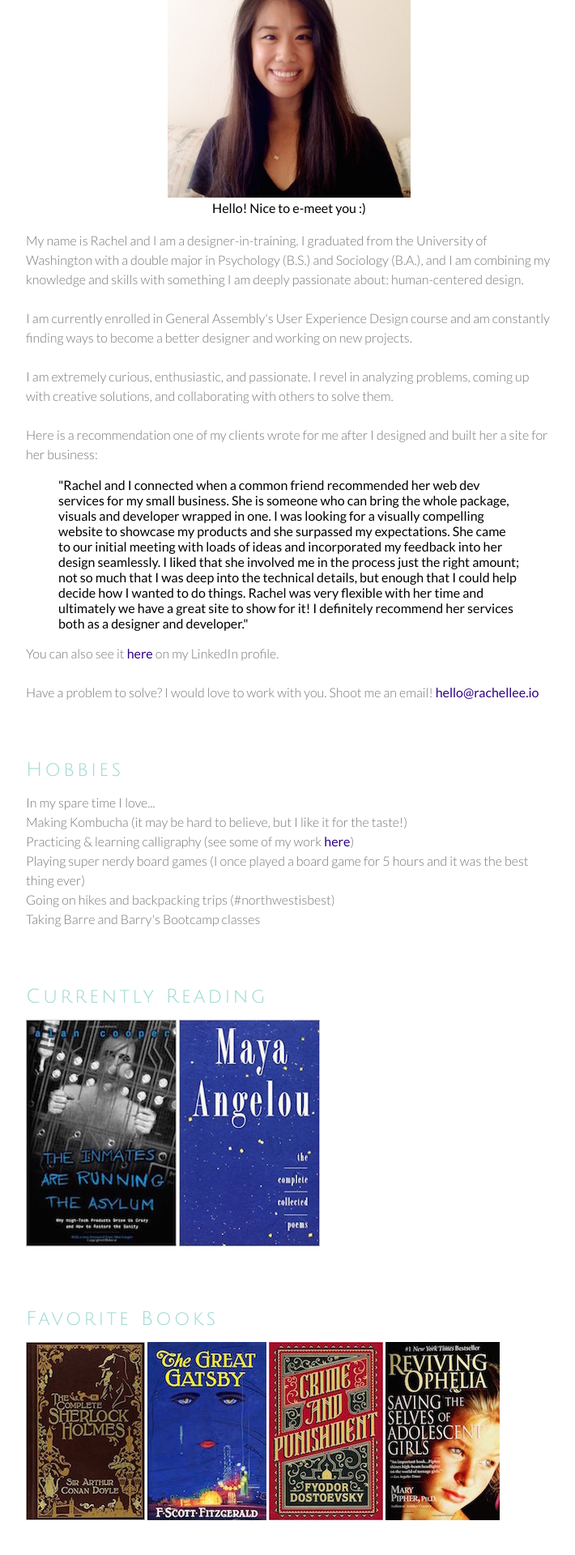
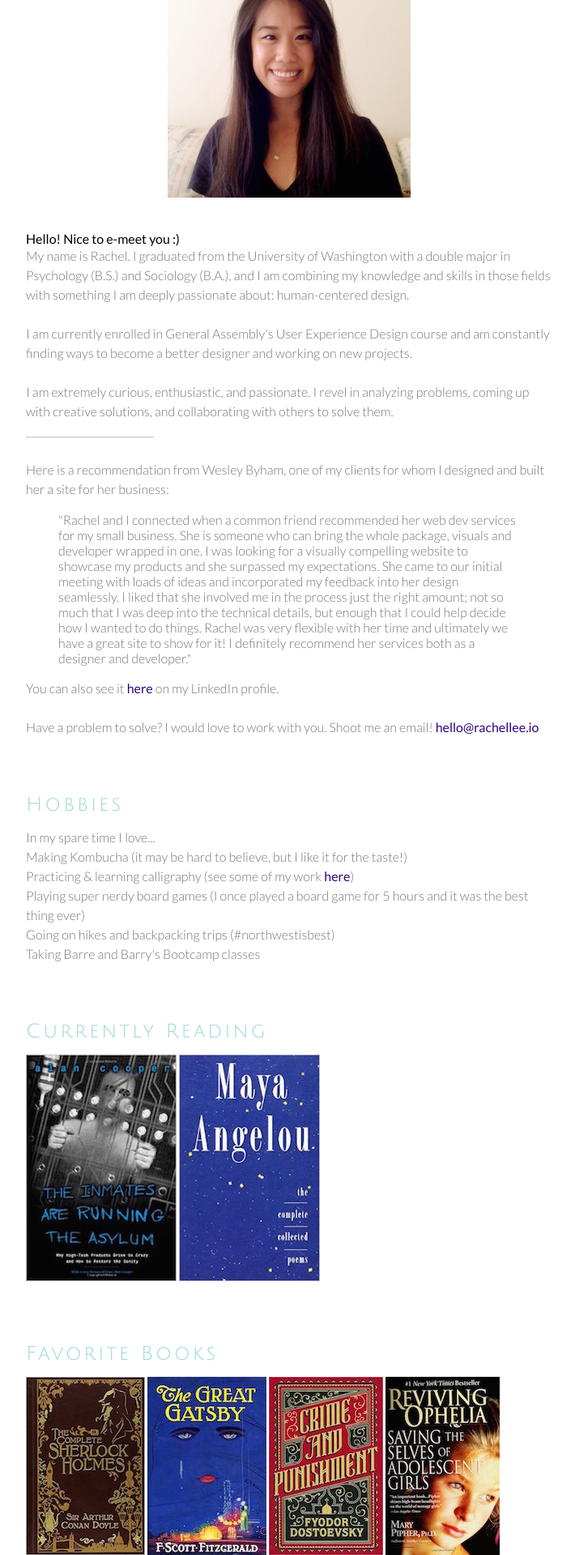
Before and after one commit to rachellee/resume, a Jekyll site: the page built from index.html, in a window 1280 px wide. Shown: the part 1034-2954 px from the top of the page at 81% size, without its empty margins (283-993 px from the left). Built offline with Jekyll 4.4.1, drawn with Linux system fonts in a browser that asks for light colours; nearby versions of some CDN libraries; some web fonts are replaced.

Commit message:
about me, block quote

```diff
--- a/index.html
+++ b/index.html
@@ -11,14 +11,16 @@ layout: default
 
 	<div class="story_section">
 		<h1>About Me</h1>
-		<center><img src="/images/prof.JPG" class="profile_pic"><BR>
-			Hello! Nice to e-meet you :)</center><BR>
-		<p>My name is Rachel and I am a designer-in-training. I graduated from the University of Washington with a double major in Psychology (B.S.) and Sociology (B.A.), and I am combining my knowledge and skills with something I am deeply passionate about: human-centered design.<BR><BR>
+		<center><img src="/images/prof.jpg" class="profile_pic"></center><BR><BR>
+			Hello! Nice to e-meet you :)
+		<p>My name is Rachel. I graduated from the University of Washington with a double major in Psychology (B.S.) and Sociology (B.A.), and I am combining my knowledge and skills in those fields with something I am deeply passionate about: human-centered design.<BR><BR>
 			I am currently enrolled in General Assembly's User Experience Design course and am constantly finding ways to become a better designer and working on new projects.
 			<BR><BR>
 			I am extremely curious, enthusiastic, and passionate. I revel in analyzing problems, coming up with creative solutions, and collaborating with others to solve them.
-			<BR><BR>
-			Here is a recommendation one of my clients wrote for me after I designed and built her a site for her business:<BR>
+			<BR>
+				_________________________<BR><BR>
+
+			Here is a recommendation from Wesley Byham, one of my clients for whom I designed and built her a site for her business:<BR>
 			<blockquote>"Rachel and I connected when a common friend recommended her web dev services for my small business. She is someone who can bring the whole package, visuals and developer wrapped in one. I was looking for a visually compelling website to showcase my products and she surpassed my expectations. She came to our initial meeting with loads of ideas and incorporated my feedback into her design seamlessly. I liked that she involved me in the process just the right amount; not so much that I was deep into the technical details, but enough that I could help decide how I wanted to do things. Rachel was very flexible with her time and ultimately we have a great site to show for it! I definitely recommend her services both as a designer and developer."
 			</blockquote>
 			<p>You can also see it <a href="https://www.linkedin.com/in/rach3llee">here</a> on my LinkedIn profile.<BR><BR>
--- a/index.scss
+++ b/index.scss
@@ -235,6 +235,12 @@ a {
 
 .profile_pic {
 	width: 300px;
+}
+
+blockquote {
+	font-family: $text-font-stack;
+	color: #757575;
+	font-weight:300;
 }
 
 .story_section {
```
